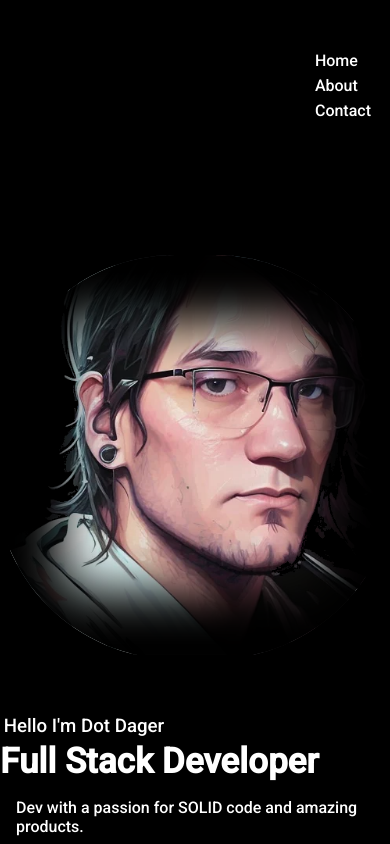
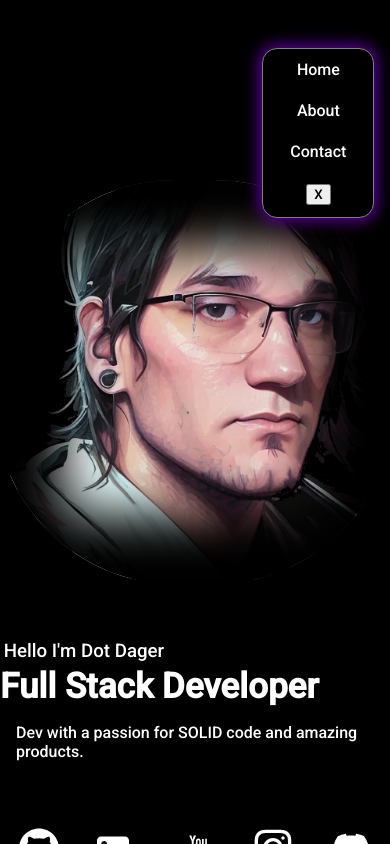
Before and after one commit to francot77/dotportfolio, a React (Create React App) app: page / in a window 390 px wide. Both pictures are taken after a click on the element 370 px from the left and 70 px from the top of the page. Shown: the top 844 px of the page. Built offline with nearby package versions, Linux system fonts and the light colour scheme.

Commit message:
ahora si no lo toco mas

```diff
--- a/src/App.css
+++ b/src/App.css
@@ -4,6 +4,11 @@
   font-style: normal;
   box-sizing: border-box;
 
+}
+a {
+  user-select: none;
+  text-decoration: none;
+  -webkit-tap-highlight-color: transparent;
 }
 html {
   scroll-behavior: smooth;
@@ -128,6 +133,14 @@ border-radius: 17px;
   grid-template-columns: 1fr 1fr;
   height: 100vh;
   align-items: center;
+
+}
+#abouts{
+  margin: 1em;
+  background-color: rgba(0,0,0,0.5);
+  border-radius: 15px;
+  z-index: 9;
+  box-shadow: 0px 0px 15px 3px #5A009B;
 }
 
 .aboutme h1,h2,p{
@@ -309,10 +322,23 @@ footer h3,h4{
 
 @media (max-width: 720px) {
   .responsiveNav{
+    position: fixed;
+    z-index: 100;
+    right: 4%;
     display: flex;
-    width: 100%;
     justify-content: flex-end;
-    margin-right: 5em;
+    justify-content: center;
+    align-items: center;
+    padding: 0.5em;
+    border-radius: 15px;
+
+  }
+  #rnavContainer{
+    display: flex;
+    justify-content: center;
+    align-items: center;
+    flex-direction: column;
+    gap: 1em;
   }
   .navbar{
     display: none;
--- a/src/components/aboutme.jsx
+++ b/src/components/aboutme.jsx
@@ -5,7 +5,7 @@ function AboutMe(){
 
 <img id="aboutbackimg" src="./aboutback.webp" alt="una foto no robada de dager"/>
         <div id="about-section-container">
-        <section>
+        <section id="abouts">
           <h1>About me</h1>
           <h2>My name is Mariano Villa</h2>
           <div className='inlineabouttext'>
--- a/src/components/carousel.jsx
+++ b/src/components/carousel.jsx
@@ -8,6 +8,8 @@ const Carousel = () => {
             './dagersito2.webp',
             './dagersito3.webp']
       const [currentIndex, setCurrentIndex] = useState(0);
+
+
 
       const handleNext = () => {
         setCurrentIndex((prevIndex) =>
@@ -20,6 +22,7 @@ const Carousel = () => {
           prevIndex === 0 ? items.length - 1 : prevIndex - 1
         );
       };
+
 
       return (
         <div className="carousel">
--- a/src/components/footer.jsx
+++ b/src/components/footer.jsx
@@ -15,7 +15,7 @@ function Footer(){
         <div style={{textAlign:"center"}}>
         <h3>
         Developed by Franco Treboux
-        </h3> <h4>a.k.a Skanus
+        </h3> <h4>aka Skanus
             </h4>
         </div>
         {modal?<div id="modalend" >
--- a/src/components/lumber.jsx
+++ b/src/components/lumber.jsx
@@ -9,7 +9,7 @@ function Lumber(){
             disableScroll()
         }} style={{color:"white",margin:"0 auto",fontSize:"50px",background:"none",borderRadius:"15px"}}>🪓</button>
     {modal?<div style={{position:"absolute", width:"100vw",height:"100vh", backgroundColor:"black",alignItems:"center",zIndex:999,display:"flex",justifyContent:"center",flexDirection:"column"}}>
-            <iframe id="lumberiframe" title="LumberJack"   src="https://tbot.xyz/lumber/" style={{border:"none"}}/>
+            <iframe id="lumberiframe" title="LumberJack"  src="https://tbot.xyz/lumber/" style={{border:"none"}}/>
             <button onClick={()=>{
                 setModal(false)
                 enableScroll()
--- a/src/components/navbar.jsx
+++ b/src/components/navbar.jsx
@@ -26,13 +26,14 @@ function NavBar() {
             return <div className="navlink"><a className="anchornav" href={rt.path}>{rt.title}</a></div>
         })}
     </nav>
-    <nav className="responsiveNav">
+    <nav className="responsiveNav" style={{border:`${isOpen?"1px solid gray":""}`,backgroundColor:`${isOpen?"black":""}`,boxShadow:`${isOpen?"0px 0px 15px 3px #5A009B":""}`}}>
         {!isOpen?<MenuIcon funct={handleClick}/>:null}
     {isOpen?
-    <div>
+    <div id="rnavContainer">
         {routes.map(rt=>{
             return <div className="navlink"><a className="anchornav" href={rt.path}>{rt.title}</a></div>
         })}
+        <button style={{margin:"0.3em", alignSelf:"center"}} onClick={()=>{setIsOpen(false)}}>X</button>
     </div>
     :null}
     </nav>
```
